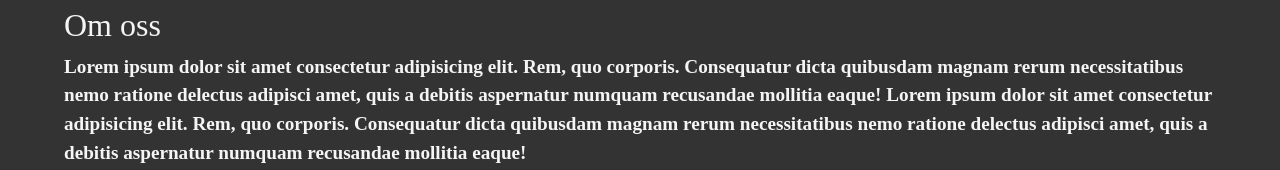
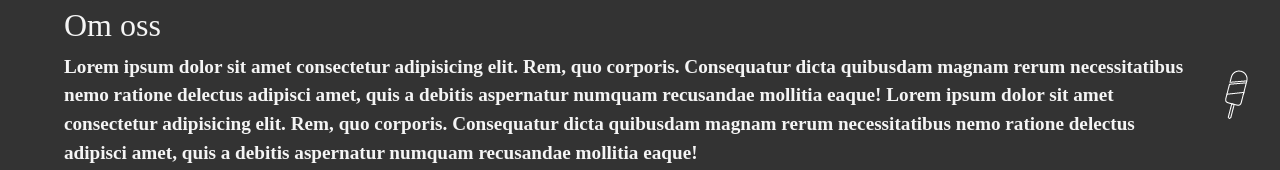
Before and after one commit to Jannie87/vanilla_web, a React (Create React App) app: page / in a window 1280 px wide. Shown: the part 579-749 px from the top of the page. Built offline with nearby package versions, Linux system fonts and the light colour scheme.

Commit message:
added icecream cone logo

```diff
--- a/src/components/Main.tsx
+++ b/src/components/Main.tsx
@@ -4,6 +4,7 @@ import { Col, Container, Row } from "react-bootstrap";
 import ProductCard from "../components/card";
 import { mockedProducts } from "../products";
 import carhood from "../assets/carhood.jpg";
+import iceCream_logo from "../assets/icecream_logo.png";
 
 function Main() {
   return (
@@ -62,6 +63,7 @@ function Main() {
           style={{
             backgroundColor: "#333",
             display: "flex",
+
             height: "30vh",
             justifyContent: "center",
             alignItems: "center",
@@ -78,6 +80,7 @@ function Main() {
             quibusdam magnam rerum necessitatibus nemo ratione delectus adipisci
             amet, quis a debitis aspernatur numquam recusandae mollitia eaque!
           </p>
+          <img src={iceCream_logo} alt="icecream logo" />
         </div>
         <div
           className="ImageBox"
```
Also changed, not shown: src/assets/icecream_logo.png (added).
